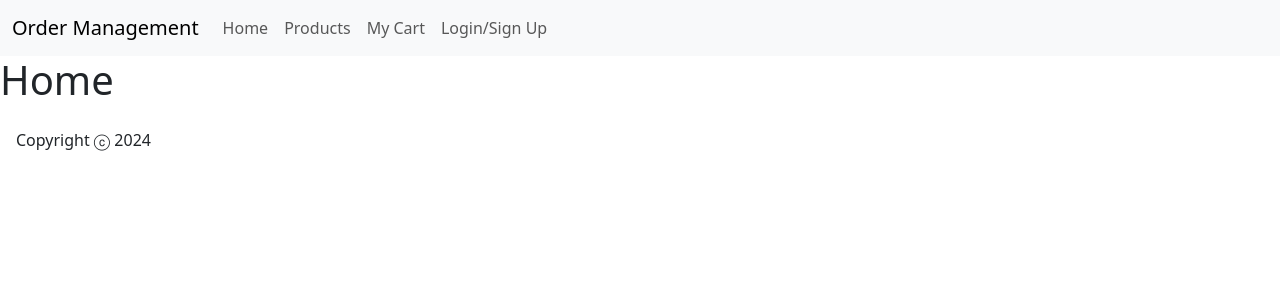
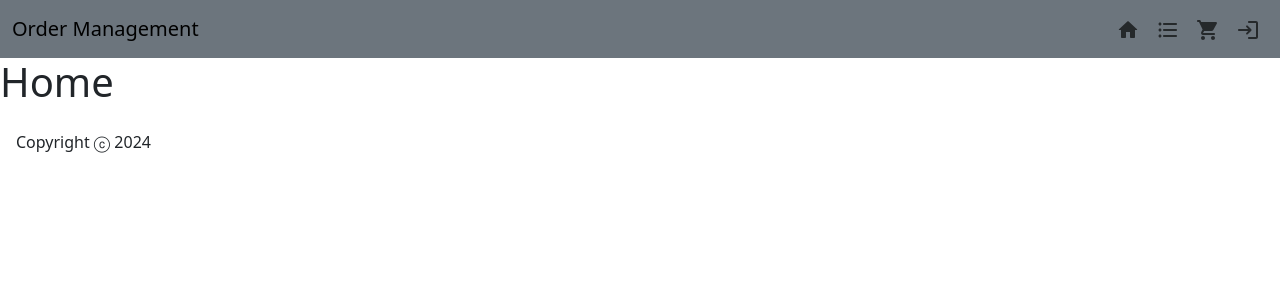
Before and after one commit to Het13/Order-Management-with-React, a React (Create React App) app in the folder frontend/: page / in a window 1280 px wide. Shown: the top 300 px of the page. Built offline with nearby package versions, Linux system fonts and the light colour scheme.

Commit message:
style header

```diff
--- a/frontend/src/components/Header.jsx
+++ b/frontend/src/components/Header.jsx
@@ -1,10 +1,16 @@
 import React from "react";
 import {Link, Outlet} from "react-router-dom";
 import {connect} from "react-redux";
+import HomeRoundedIcon from '@mui/icons-material/HomeRounded';
+import ShoppingCartRoundedIcon from '@mui/icons-material/ShoppingCartRounded';
+import PersonRoundedIcon from '@mui/icons-material/PersonRounded';
+import LoginRoundedIcon from '@mui/icons-material/LoginRounded';
+import LogoutRoundedIcon from '@mui/icons-material/LogoutRounded';
+import FormatListBulletedRoundedIcon from '@mui/icons-material/FormatListBulletedRounded';
 
 function Header({user, cart}) {
     return (<>
-        <nav className="navbar navbar-expand-lg bg-body-tertiary">
+            <nav className="navbar navbar-expand-lg bg-secondary">
                 <div className="container-fluid">
                     <Link className="navbar-brand" to="/">Order Management</Link>
                     <button className="navbar-toggler" type="button" data-bs-toggle="collapse"
@@ -13,41 +19,51 @@ function Header({user, cart}) {
                         <span className="navbar-toggler-icon"></span>
                     </button>
                     <div className="collapse navbar-collapse" id="navbarNav">
-                    <ul className="navbar-nav">
+                        <ul className="navbar-nav ms-auto">
                             <li className="nav-item">
-                            <Link className="nav-link " to='/'>Home</Link>
+                                <Link className="nav-link " to='/'><HomeRoundedIcon/></Link>
                             </li>
                             <li className="nav-item">
-                            <Link className="nav-link" to='/products'>Products</Link>
+                                <Link className="nav-link "
+                                      to='/products'><FormatListBulletedRoundedIcon/></Link>
                             </li>
                             <li className="nav-item">
                                 {user.isAuthenticated ?
-                                <Link className="nav-link" to='/cart'>My Cart
-                                    <span
-                                        style={{
-                                            backgroundColor: "green", borderRadius: "50%", padding: "0 0.5rem"
-                                        }}>{cart.length}</span></Link> :
-                                <Link className="nav-link" to='/cart'>My Cart</Link>
+                                    <Link className="nav-link " to='/cart'>
+                                        <span><ShoppingCartRoundedIcon/></span>
+                                        <span className="badge bg-success rounded-pill ms-1">{cart.length}</span>
+                                    </Link> :
+                                    <Link className="nav-link " to='/cart'><ShoppingCartRoundedIcon/></Link>
+                                }
+                            </li>
+                            {user.isAuthenticated
+                                ? <>
+                                    <li className="nav-item">
+                                        <Link className="nav-link  " to='/'><PersonRoundedIcon/></Link>
+                                    </li>
+                                    <li className="nav-item">
+                                        <Link className="nav-link  " to='/'><LogoutRoundedIcon/></Link>
+                                    </li>
+                                </> :
+                                <li className="nav-item">
+                                    <Link className="nav-link  " to='/login'><LoginRoundedIcon/></Link>
+                                </li>
                             }
 
-                        </li>
-                        <li className="nav-item">
-                            {user.isAuthenticated ?
-                                <Link className="nav-link disabled" to='/register'>Logged In</Link> :
-                                <Link className="nav-link " to='/register'>Login/Sign Up</Link>}
-
-                        </li>
                         </ul>
                     </div>
                 </div>
             </nav>
             <Outlet/>
-    </>);
+
+        </>
+    );
 }
 
 const mapStateToProps = (state) => ({
     cart: state.cart.cart,
-    user: state.user
+    user:
+    state.user
 })
 
 export default connect(mapStateToProps)(Header);
```
Lines whose indentation alone changed are shown as unchanged.
